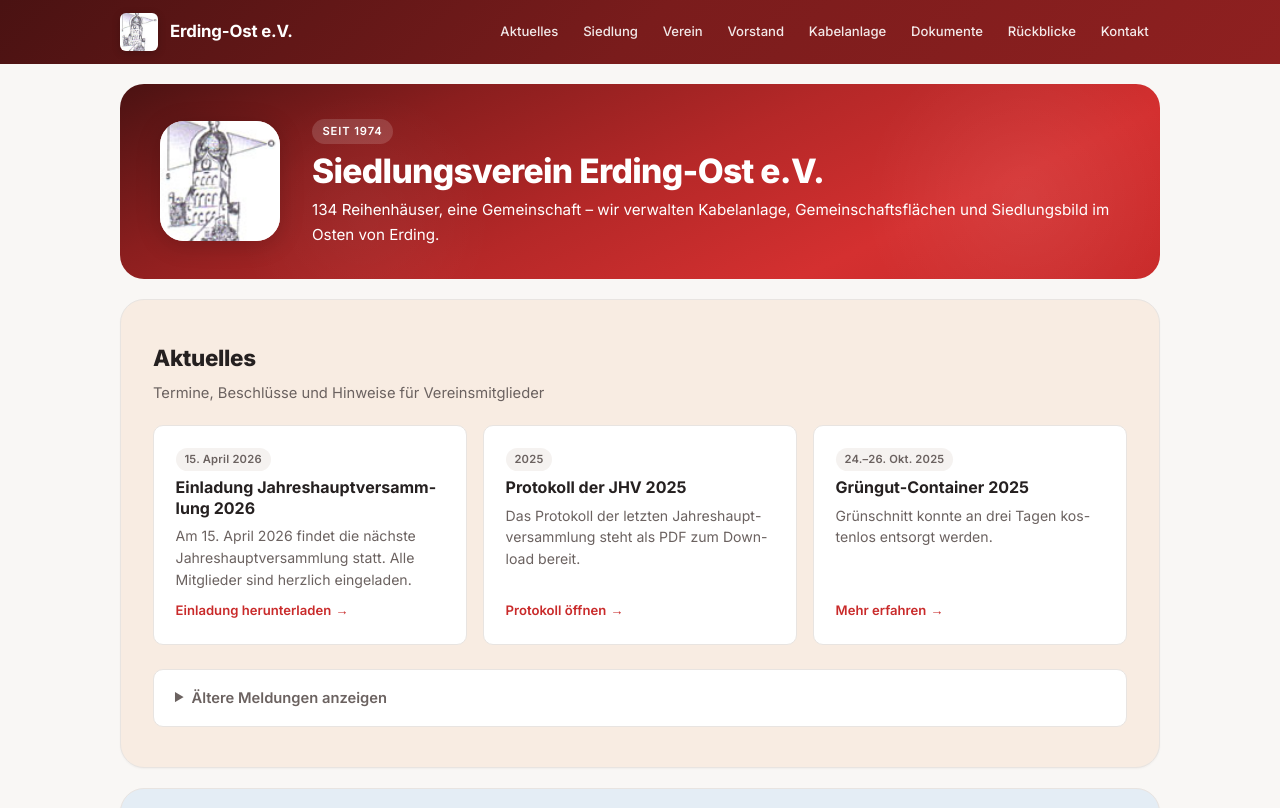
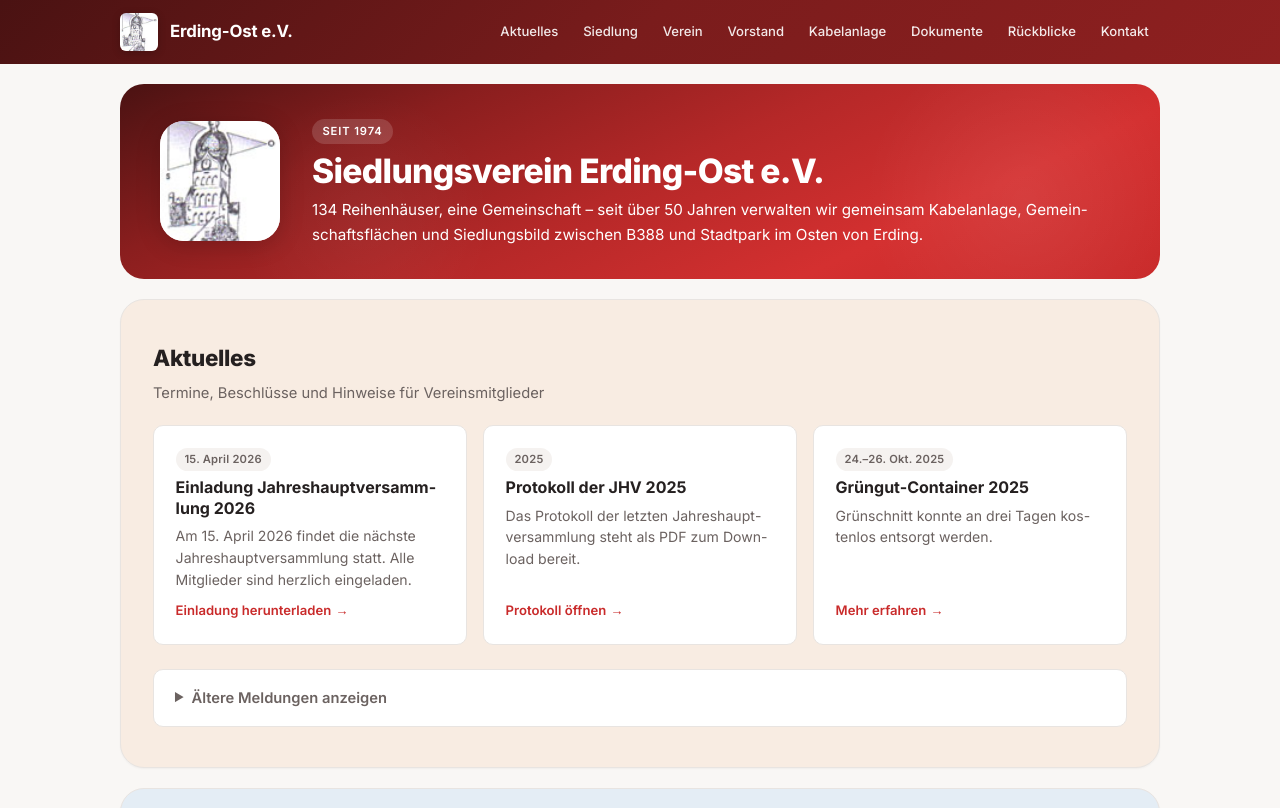
Before and after one commit to michi11235813-lgtm/erding-ost, a Next.js app: page / in a window 1280 px wide. Shown: the top 808 px of the page. Built offline with nearby package versions, Linux system fonts and the light colour scheme.

Commit message:
Hero-Text erweitert

```diff
--- a/src/app/page.tsx
+++ b/src/app/page.tsx
@@ -205,8 +205,9 @@ export default function HomePage() {
               <span className="hero__badge">Seit 1974</span>
               <h1>Siedlungsverein Erding-Ost e.V.</h1>
               <p className="hero__sub">
-                134 Reihenhäuser, eine Gemeinschaft – wir verwalten Kabelanlage,
-                Gemeinschaftsflächen und Siedlungsbild im Osten von Erding.
+                134 Reihenhäuser, eine Gemeinschaft – seit über 50 Jahren verwalten
+                wir gemeinsam Kabelanlage, Gemeinschaftsflächen und Siedlungsbild
+                zwischen B388 und Stadtpark im Osten von Erding.
               </p>
             </div>
           </div>
```
